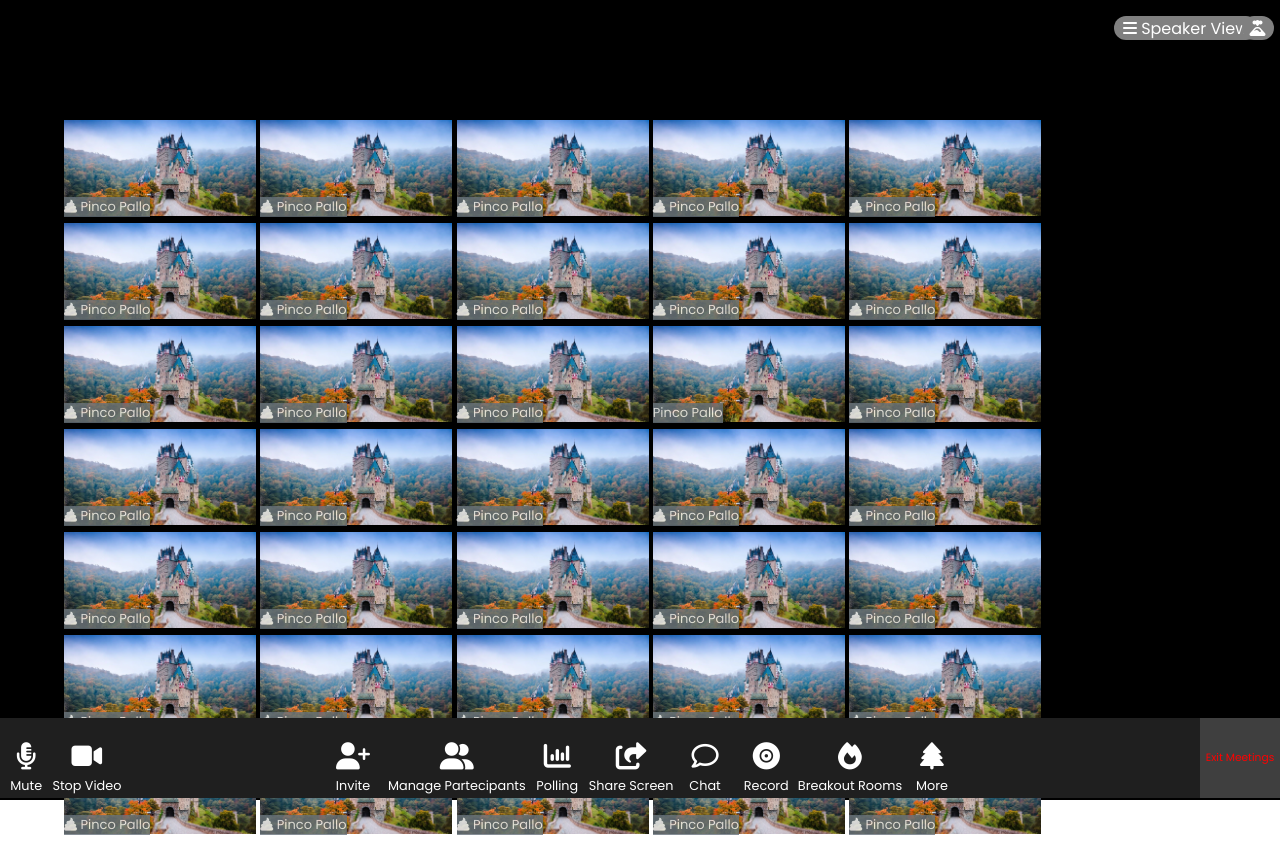
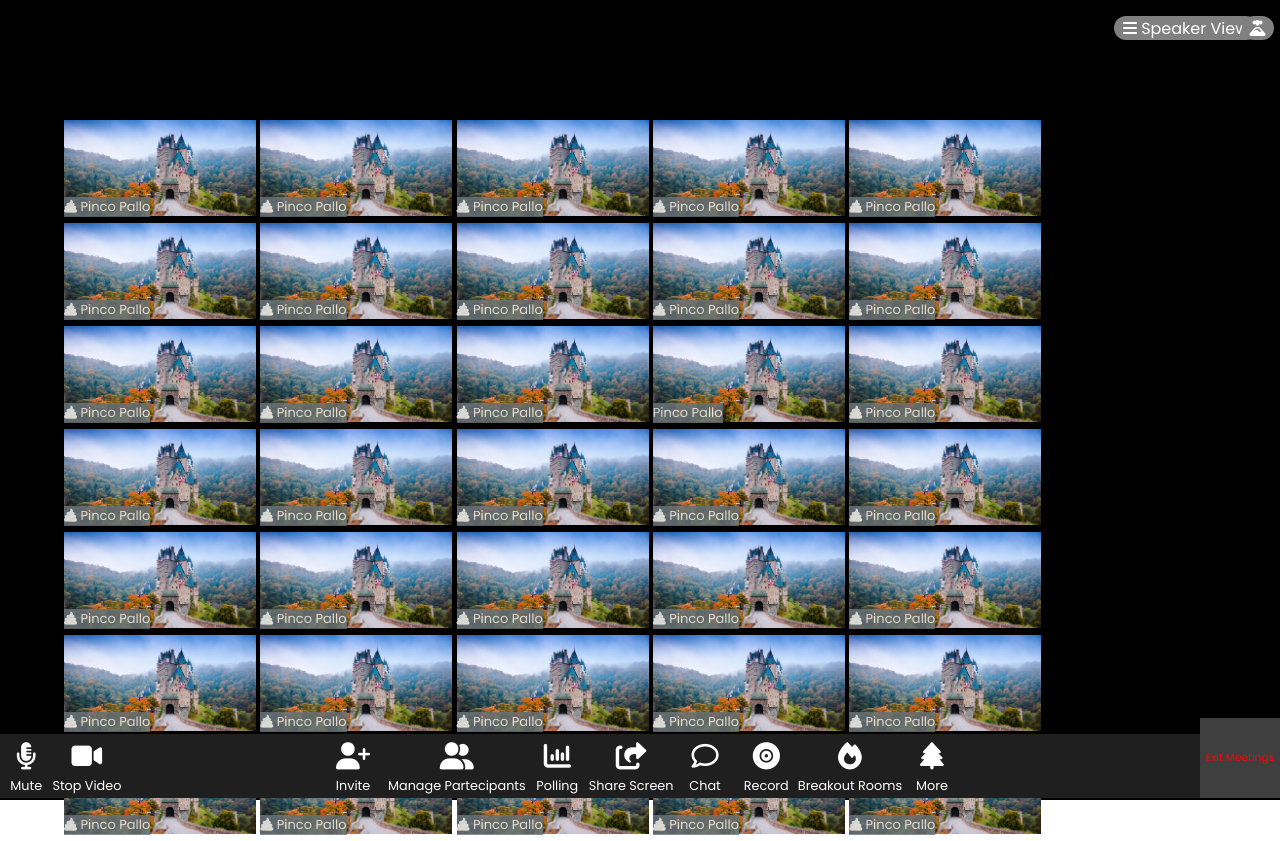
Before and after one commit to SimonePresti/html-css-zoom, a plain HTML site: page index.html in a window 1280 px wide. Drawn offline with Linux system fonts and the light colour scheme.

Commit message:
Exercise complete

```diff
--- a/css/style.css
+++ b/css/style.css
@@ -56,7 +56,6 @@ div.upper-bar {
     width: 9rem;
     height: 1.5rem;
     text-align: center;
-
     color: white;
     position: absolute;
     bottom: 95%;
@@ -96,7 +95,7 @@ span.name {
 footer {
     background-color: #1f1f1f;
     width: 100vw;
-    height: 10vh;
+    height: 4rem;
     bottom: 0.2%;
     position: fixed;
     color: white;
```
